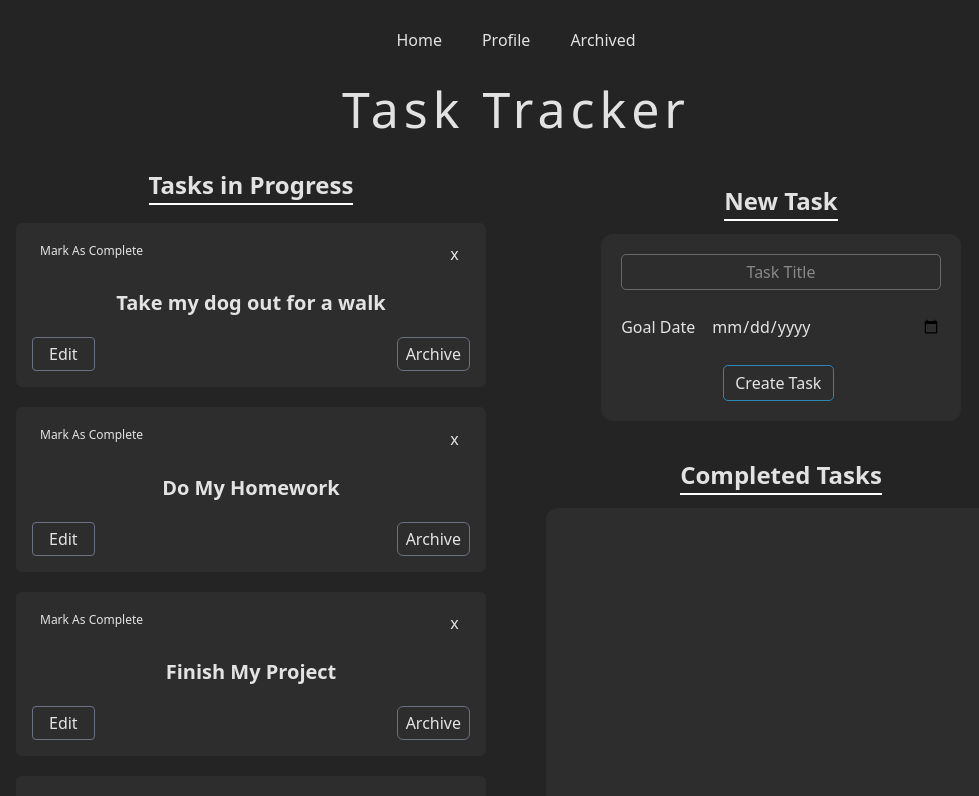
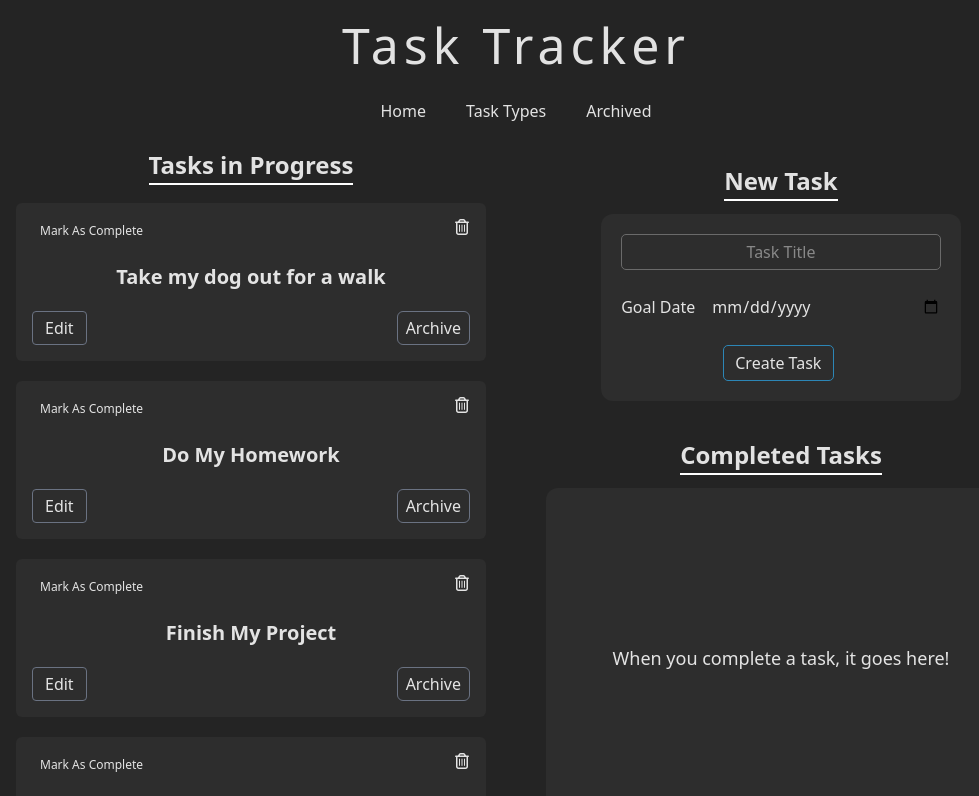
Before and after one commit to 02juan04/goal-tracker, a React (Vite) app: page / in a window 1280 px wide. Shown: the top 796 px of the page, without its empty margins (124-1103 px from the left). Built offline with nearby package versions, Linux system fonts and the light colour scheme.

Commit message:
added icons to remove and archive
added archive to the completed tasks window

```diff
--- a/package.json
+++ b/package.json
@@ -13,6 +13,7 @@
     "@tailwindcss/vite": "^4.1.18",
     "react": "^19.2.0",
     "react-dom": "^19.2.0",
+    "react-icons": "^5.5.0",
     "react-router-dom": "^7.13.0",
     "tailwindcss": "^4.1.18"
   },
--- a/src/App.css
+++ b/src/App.css
@@ -42,18 +42,14 @@ input[type="text"]:hover{
     background-color: rgb(44, 134, 182);
 }
 
+
 .removeButton{
-    font-weight: 400;
-    height: fit-content;
-    font-size: medium;
-    padding: 0.2rem 0.7rem 0.2rem 0.7rem;
-    border-radius: 10px;
-    transition: background-color 150ms ease-in;
     cursor: pointer;
+    transition: all 200ms ease-in;
 }
-
 .removeButton:hover{
-    background-color: rgb(217, 88, 88);
+    color: rgb(217, 88, 88);
+    transform: scale(1.2);
 }
 
 .sectionHeaderTitle{
@@ -70,3 +66,13 @@ input[type="text"]:hover{
     width: 100%;
     border: 1px solid white;
 }
+
+.archive-icon{
+    cursor: pointer;
+    transition: all 200ms ease-in;
+    transform: scale(1.2);
+}
+.archive-icon:hover{
+    color: #c3cc5e;
+    transform: scale(1.5);
+}
--- a/src/App.jsx
+++ b/src/App.jsx
@@ -47,6 +47,7 @@ function App() {
 
   return (
     <>
+      <h1 id="main-header" className="text-[50px] mb-4 mt-2 tracking-widest font-thin">Task Tracker</h1>
       <Nav/>
       <div className='flex w-5/6 md:w-3/4 lg:w-2/3 xl:w-250 flex-col justify-center items-center'>
         <Routes>
--- a/src/nav.jsx
+++ b/src/nav.jsx
@@ -1,11 +1,11 @@
 import './nav.css'
 import {Link} from 'react-router-dom';
 
-const navOptions = ["Home", "Profile", "Archived"];
+const navOptions = ["Home", "Task Types", "Archived"];
 
 export default function Nav(){
     return(
-        <nav className='flex justify-center mt-7'>
+        <nav className='flex justify-center mb-6'>
             <ul className='flex gap-10'>
             {navOptions.map(item =>
             <div key={item} className='navOptionContainer'>
--- a/src/pages/Home.jsx
+++ b/src/pages/Home.jsx
@@ -1,4 +1,6 @@
 import { useState } from "react";
+import { FaRegTrashCan } from "react-icons/fa6";
+import { MdOutlineArchive } from "react-icons/md";
 import '../App.css'
 
 const TaskCardHeader = ({task}) => {
@@ -17,7 +19,7 @@ const TaskCardHeader = ({task}) => {
     return(
         <>
             <div id="customCheckbox" className="w-fit h-fit px-2 py-1 rounded-sm hover:bg-[#45c484] cursor-pointer text-xs hover:text-black" onClick={handleChecked}>Mark As Complete</div>
-            <button className="removeButton" onClick={handleRemoveButton}>x</button>
+            <FaRegTrashCan onClick={handleRemoveButton} className="removeButton"/>
         </>
     )
 }
@@ -76,7 +78,7 @@ function TaskCard({task}){
             :
             (
             <div id="cardButtonContainer" className="flex justify-between">
-                <button className="editButton border border-gray-500 w-fit px-4 py-1 rounded-sm hover:bg-gray-500 duration-150 ease-in" onClick={handleEditButton}>Edit</button>
+                <button className="editButton border border-gray-500 w-fit px-3 py-1 rounded-sm hover:bg-gray-500 duration-150 ease-in" onClick={handleEditButton}>Edit</button>
                 <button id="archive-button" className="border border-gray-500 rounded-md px-2 hover:bg-[#c3cc5e] hover:text-yellow-900 duration-150 ease-in" onClick={handleArchive}>Archive</button>
             </div>
             )
@@ -179,23 +181,40 @@ function CompleteTaskCard({task}){
         task.onRemove(task.id);
         return;
     }
+
+    function handleArchive(){
+        task.onArchive(task.id);
+    }
+
     return (
+
         <div id="completedTaskcard" className="flex flex-row justify-between w-5/6 h-fit my-3 px-5 border-b border-black pt-2 m-auto">
                 <h2 className="card-header font-semibold text-lg">{task.taskName}</h2>
-                <button className="removeButton h-fit" onClick={handleRemove}>Remove</button>
+                <div id="archive-remove-buttons" className="flex flex-row gap-5">
+                    <MdOutlineArchive onClick={handleArchive} className="archive-icon"/>
+                    <FaRegTrashCan onClick={handleRemove} className="removeButton remove-icon"/>
+                </div>
         </div>
     );
 }
 //figure out what to display when theres no tasks completed
 //When you've completed a Task, it goes Here!
-function CompletedTasks({tasks, onRemove}){
+function CompletedTasks({tasks, onRemove, onArchive}){
+        const completedTasks = tasks.filter(tasks =>
+            tasks.completed && tasks.archived === false
+        )
+
+        const completedTasksCount = completedTasks.length;
+
     return(
-        tasks.filter(tasks =>
-            tasks.completed
-        ).map(task => (
-            <CompleteTaskCard key={task.id} task={{...task, onRemove}}></CompleteTaskCard>
+
+        completedTasksCount > 0 ?
+        completedTasks.map(task => (
+            <CompleteTaskCard key={task.id} task={{...task, onRemove, onArchive}}></CompleteTaskCard>
+            )
         )
-    )
+        :
+        <h3 className="m-auto text-lg">When you complete a task, it goes here!</h3>
     )
 }
 
@@ -236,7 +255,7 @@ function Home({tasks, setTasks}){
 
     return(
         <>
-            <h1 id="main-header" className="text-[50px] my-5 tracking-widest font-thin">Task Tracker</h1>
+
             <div id="homeContainer" className=" h-full w-full flex flex-row gap-15">
                 <section id="currentTasks" className= "w-1/2 min-h-[600px] h-fit rounded-xl">
                     <h2 className="sectionHeaderTitle h-fit">Tasks in Progress</h2>
@@ -249,7 +268,7 @@ function Home({tasks, setTasks}){
                     <section className="w-full h-full rounded-xl ">
                         <h2 className="sectionHeaderTitle">Completed Tasks</h2>
                         <div className="w-full m-auto min-h-85 max-h-fit bg-white/4 rounded-xl flex flex-col items-center">
-                            <CompletedTasks tasks={tasks} onRemove={handleRemoveTask}></CompletedTasks>
+                            <CompletedTasks tasks={tasks} onRemove={handleRemoveTask} onArchive={handleArchive}></CompletedTasks>
                         </div>
                     </section>
                 </div>
```
Also changed, not shown: 1 other file (tests, documents, lock files or other folders).
